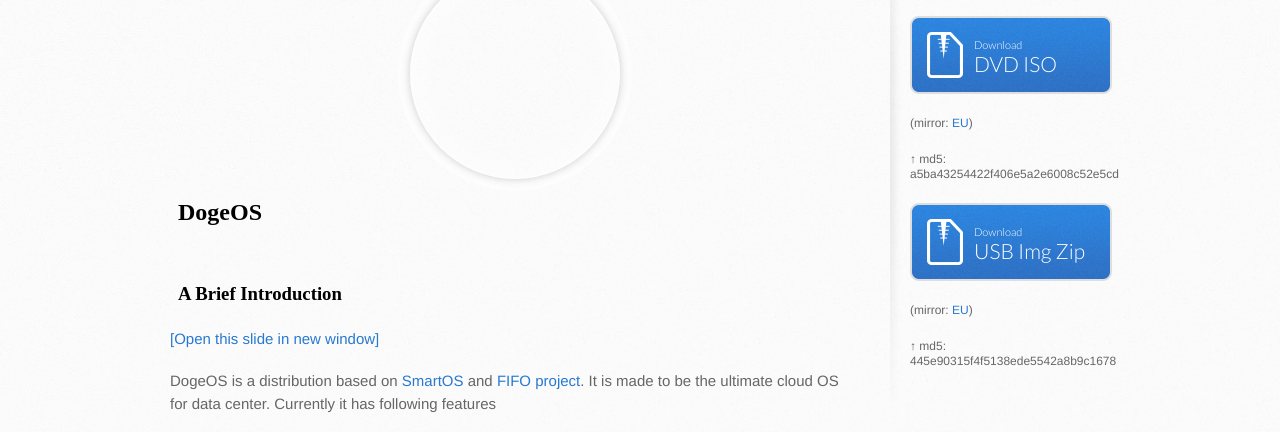
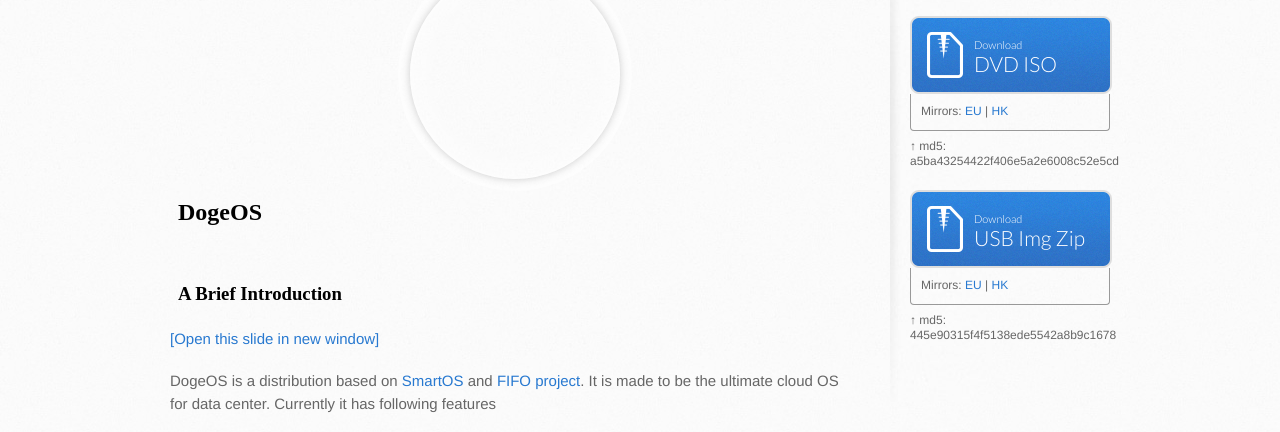
Before and after one commit to Project-DogeOS/Project-DogeOS.github.io, a plain HTML site: page index.html in a window 1280 px wide. Shown: the part 334-766 px from the top of the page. Drawn offline with Linux system fonts and the light colour scheme.

Commit message:
added links for mirrors

```diff
--- a/index.html
+++ b/index.html
@@ -14,6 +14,22 @@
     <![endif]-->
 
     <title>DogeOS - Very Smart - Many Zones</title>
+
+    <style>
+  .dogeos-download-link {
+    margin-bottom: 0px !important;
+  }
+  .dogeos-download-mirror {
+    margin-bottom: 8px;
+    margin-top: -2px;
+    padding: 10px 10px;
+    border: 1px solid #999;
+    border-top: 0px;
+    border-radius: 0px 0px 4px 4px;
+    z-index: 5;
+  }
+    </style>
+
   </head>
 
   <body>
@@ -89,19 +105,32 @@
   <p>Current release is <u>unstable, for test purpose.</u> </p>
   <p>Integrated SmartOS version: 20140404T001635Z, FiFo version: v0.4.4.</p>
 
-  <a data-real="http://www.ngo4.asia/dogeos-20140404T001635Z-0.4.4.iso" href="http://bit.ly/Sd2tYe" class="button">
+<div>
+  <a data-real="http://www.ngo4.asia/dogeos-20140404T001635Z-0.4.4.iso" href="http://bit.ly/Sd2tYe" class="button dogeos-download-link">
     <small>Download</small>
     DVD ISO
   </a>
-  <p>(mirror: <a data-real="https://release.project-fifo.net/dogeos/dogeos-20140404T001635Z-0.4.4.iso" href="http://bit.ly/1jzrbxv" title="Provided by Project-FiFo">EU</a>)</p>
+  <p class="dogeos-download-mirror">
+    Mirrors:
+    <a data-real="https://release.project-fifo.net/dogeos/dogeos-20140404T001635Z-0.4.4.iso" href="http://bit.ly/1jzrbxv" title="Provided by Project-FiFo">EU</a>
+    | <a data-real="http://www.ngo4.asia/dogeos-20140404T001635Z-0.4.4.iso" href="http://bit.ly/Sd2tYe">HK</a>
+  </p>
   <p>&uarr; md5: <br> a5ba43254422f406e5a2e6008c52e5cd</p>
+</div>
 
-  <a data-real="http://www.ngo4.asia/dogeos-20140404T001635Z-0.4.4.img.gz" href="http://bit.ly/1lXKKOP" class="button">
+<div>
+  <a data-real="http://www.ngo4.asia/dogeos-20140404T001635Z-0.4.4.img.gz" href="http://bit.ly/1lXKKOP" class="button dogeos-download-link">
     <small>Download</small>
     USB Img Zip
   </a>
-  <p>(mirror: <a data-real="https://release.project-fifo.net/dogeos/dogeos-20140404T001635Z-0.4.4.img.gz" href="http://bit.ly/1qRY0K8" title="Provided by Project-FiFo">EU</a>)</p>
+  <p class="dogeos-download-mirror">
+    Mirrors:
+    <a data-real="https://release.project-fifo.net/dogeos/dogeos-20140404T001635Z-0.4.4.img.gz" href="http://bit.ly/1qRY0K8" title="Provided by Project-FiFo">EU</a>
+    | <a data-real="http://www.ngo4.asia/dogeos-20140404T001635Z-0.4.4.img.gz" href="http://bit.ly/1lXKKOP">HK</a>
+  </p>
   <p>&uarr; md5: <br> 445e90315f4f5138ede5542a8b9c1678</p>
+</div>
+
 </aside>
 
       </div>
```
